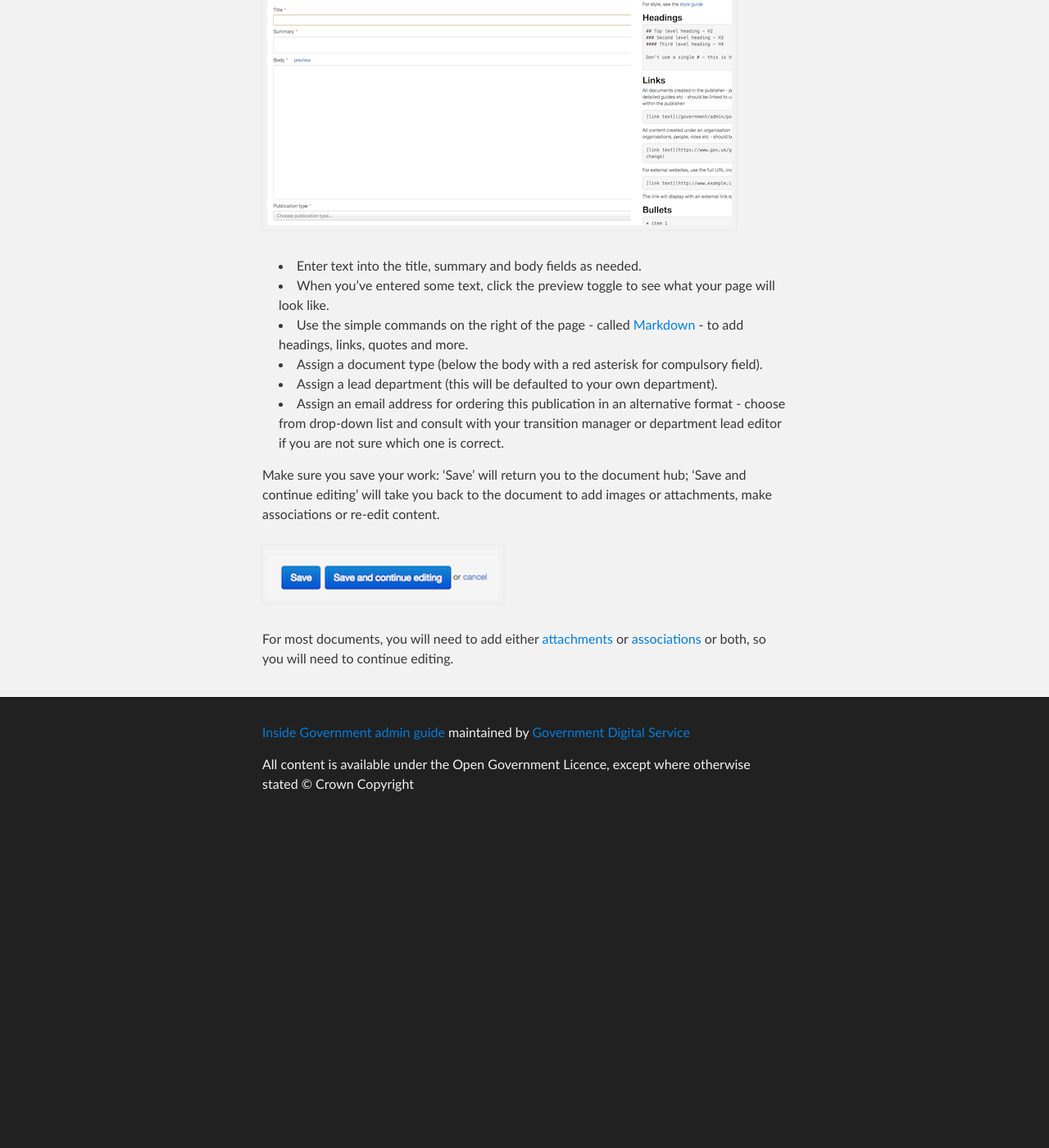
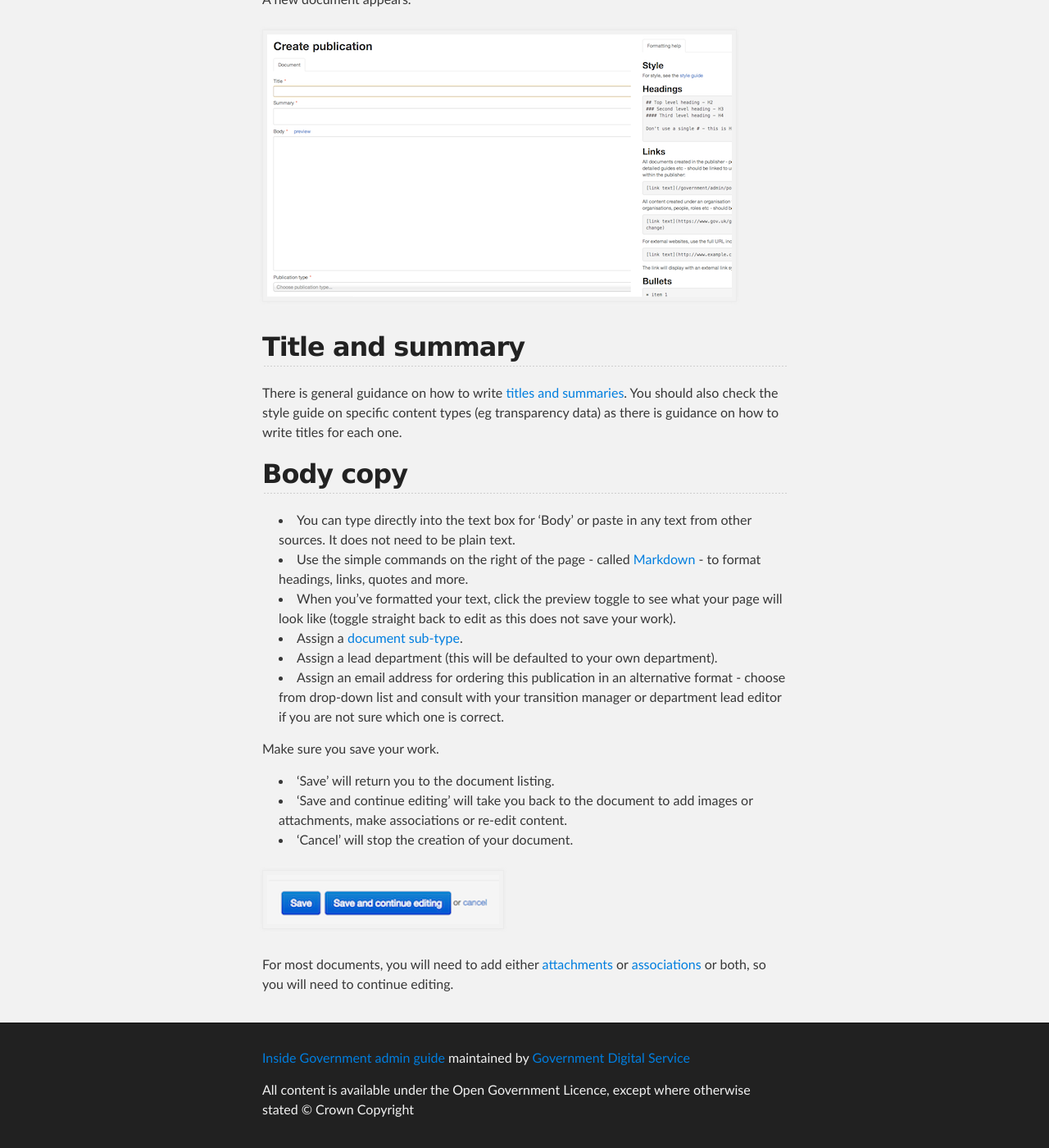
Before and after one commit to alphagov/inside-government-admin-guide, a Jekyll site: the page built from creating-documents/create-a-new-doc.md, in a window 1280 px wide and 1400 px high, scrolled down 1249 px. Shown: the whole window at 82% size. Built offline with Jekyll 4.4.1, drawn with Linux system fonts in a browser that asks for light colours; before the commit the page ends 2252 px from its top, so only the background shows below that; some of the changed text lies outside the part shown.

Commit message:
Update create-a-new-doc.md

```diff
--- a/creating-documents/create-a-new-doc.md
+++ b/creating-documents/create-a-new-doc.md
@@ -4,6 +4,9 @@ title: How to publish content / Create a new document
 ---
 
 ## Create a new document
+
+Before you create a document you need to be sure you have selected the [correct type and sub-type](http://alphagov.github.io/inside-government-admin-guide/creating-documents/document-types.html) for your content. You also need to have read the style guide in detail so that you know [how to write for GOV.UK](https://www.gov.uk/designprinciples/styleguide).
+
 
 From the documents list, click the ‘Create new document’ button.
 
@@ -21,14 +24,25 @@ A new document appears.
 
 ![Create new document 3](creating-a-new-doc-3.png)
 
-* Enter text into the title, summary and body fields as needed.
-* When you've entered some text, click the preview toggle to see what your page will look like.
-* Use the simple commands on the right of the page - called [Markdown](/inside-government-admin-guide/creating-documents/markdown.html) - to add headings, links, quotes and more.
-* Assign a document type (below the body with a red asterisk for compulsory field).
+
+## Title and summary
+
+There is general guidance on how to write [titles and summaries](https://www.gov.uk/designprinciples/detailedguides#detailed-guides). You should also check the style guide on specific content types (eg transparency data) as there is guidance on how to write titles for each one.
+
+## Body copy
+
+* You can type directly into the text box for 'Body' or paste in any text from other sources. It does not need to be plain text.
+* Use the simple commands on the right of the page - called [Markdown](/inside-government-admin-guide/creating-documents/markdown.html) - to format headings, links, quotes and more.
+* When you've formatted your text, click the preview toggle to see what your page will look like (toggle straight back to edit as this does not save your work).
+* Assign a [document sub-type](http://alphagov.github.io/inside-government-admin-guide/creating-documents/document-types.html).
 * Assign a lead department (this will be defaulted to your own department).
 * Assign an email address for ordering this publication in an alternative format - choose from drop-down list and consult with your transition manager or department lead editor if you are not sure which one is correct.
 
-Make sure you save your work: 'Save' will return you to the document hub; 'Save and continue editing' will take you back to the document to add images or attachments, make associations or re-edit content.
+Make sure you save your work.
+
+* 'Save' will return you to the document listing.
+* 'Save and continue editing' will take you back to the document to add images or attachments, make associations or re-edit content.
+* 'Cancel' will stop the creation of your document.
 
 ![Create new document 4](creating-a-new-doc-4.png)
 
```
